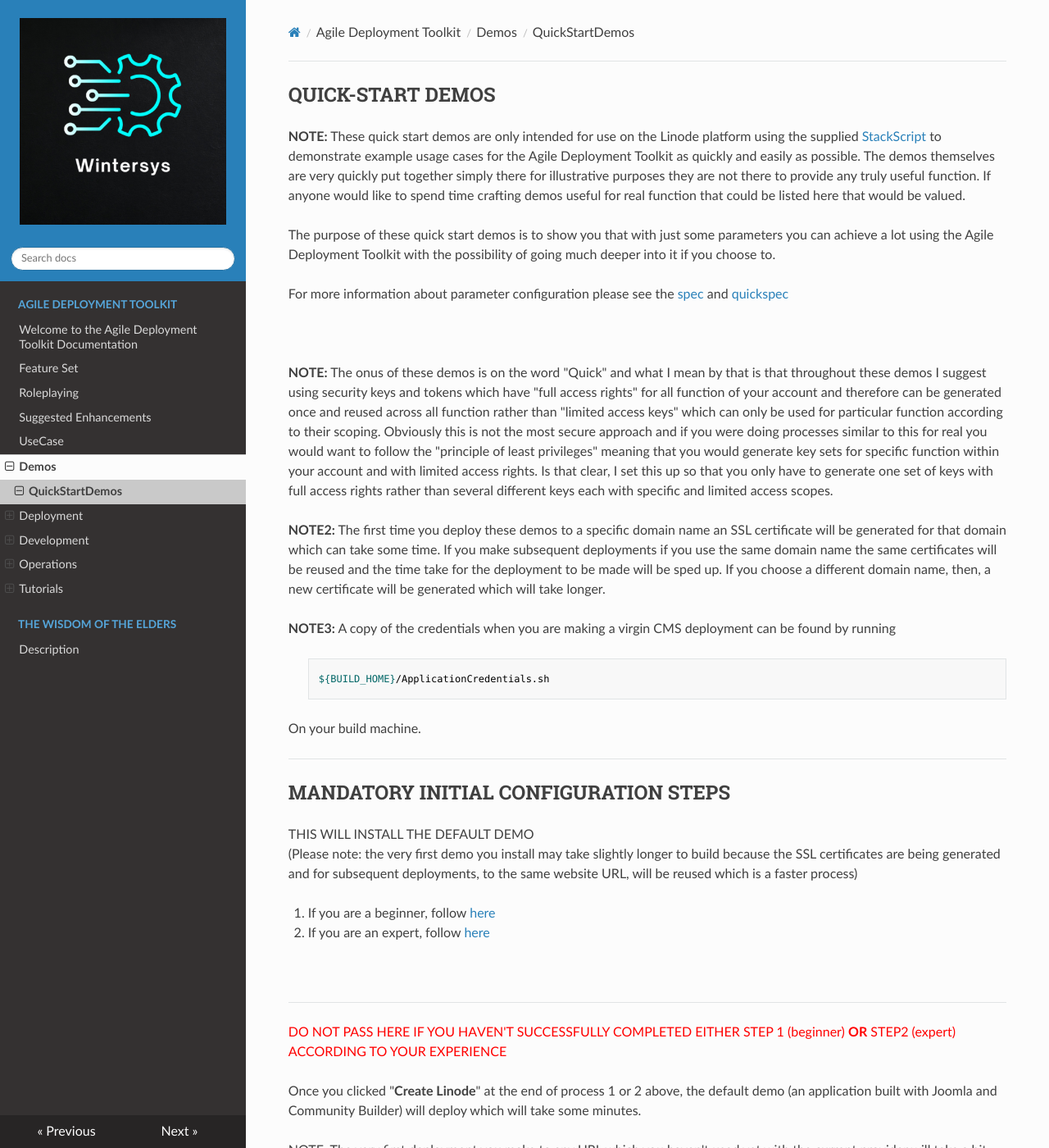
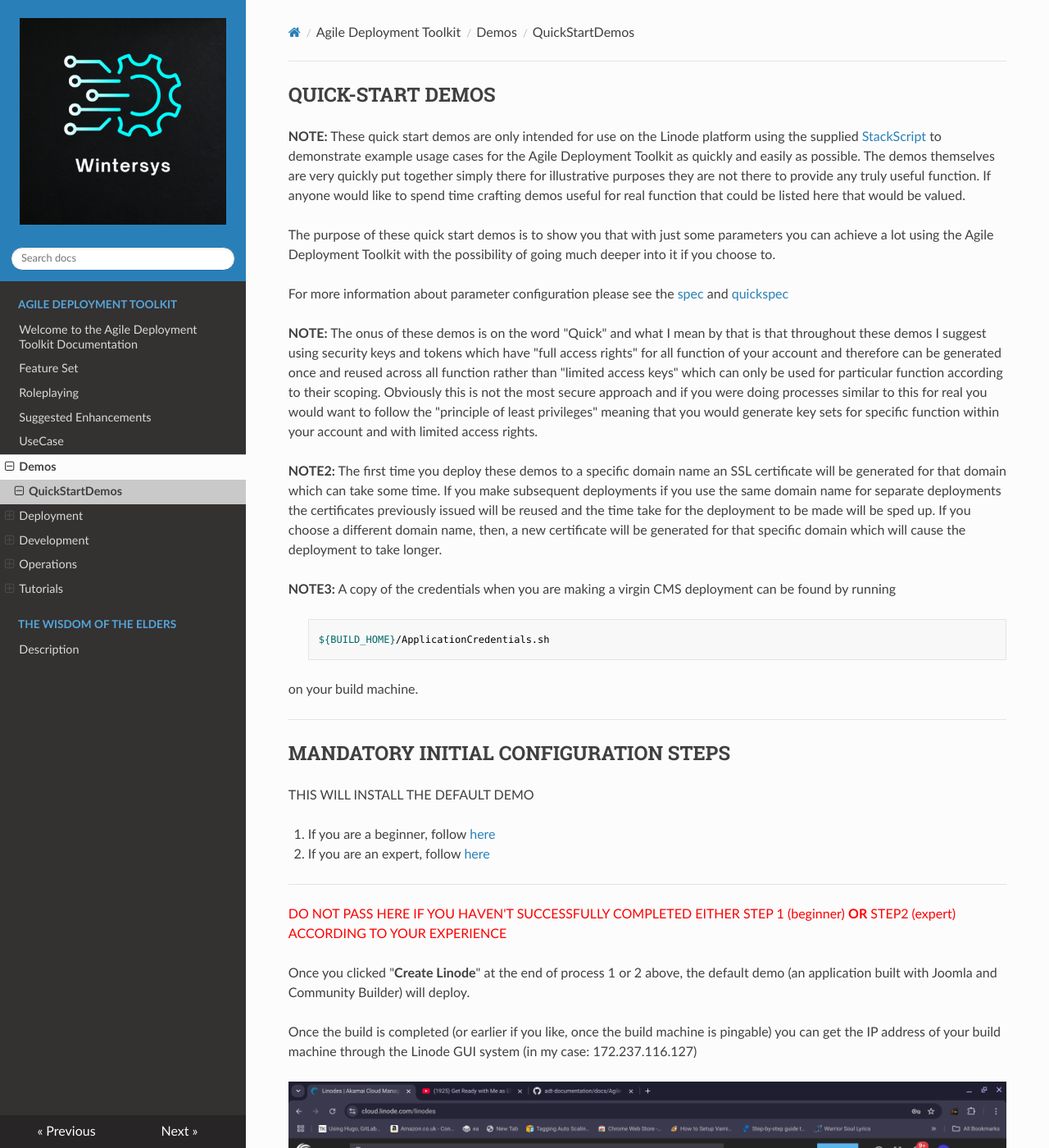
Before and after one commit to wintersys-dev/adt-documentation, an MkDocs documentation site: the page built from docs/Agile Deployment Toolkit/Demos/QuickStartDemos.md, in a window 1280 px wide and 1400 px high. Shown: the whole window at 82% size. Built offline with MkDocs 1.6.1, drawn with Linux system fonts in a browser that asks for light colours; nearby versions of some CDN libraries; some of the changed text lies outside the part shown.

Commit message:
Update QuickStartDemos.md

```diff
--- a/docs/Agile Deployment Toolkit/Demos/QuickStartDemos.md
+++ b/docs/Agile Deployment Toolkit/Demos/QuickStartDemos.md
@@ -6,36 +6,30 @@ The purpose of these quick start demos is to show you that with just some parame
 
 For more information about parameter configuration please see the [spec](https://github.com/wintersys-dev/adt-build-machine-scripts/blob/main/templatedconfigurations/specification.md) and [quickspec](https://github.com/wintersys-dev/adt-build-machine-scripts/blob/main/templatedconfigurations/quick_specification.dat)
 
-<br/>
+**NOTE:** The onus of these demos is on the word "Quick" and what I mean by that is that throughout these demos I suggest using security keys and tokens which have "full access rights" for all function of your account and therefore can be generated once and reused across all function rather than "limited access keys" which can only be used for particular function according to their scoping. Obviously this is not the most secure approach and if you were doing processes similar to this for real you would want to follow the "principle of least privileges" meaning that you would generate key sets for specific function within your account and with limited access rights.
 
-**NOTE:** The onus of these demos is on the word "Quick" and what I mean by that is that throughout these demos I suggest using security keys and tokens which have "full access rights" for all function of your account and therefore can be generated once and reused across all function rather than "limited access keys" which can only be used for particular function according to their scoping. Obviously this is not the most secure approach and if you were doing processes similar to this for real you would want to follow the "principle of least privileges" meaning that you would generate key sets for specific function within your account and with limited access rights.  Is that clear, I set this up so that you only have to generate one set of keys with full access rights rather than several different keys each with specific and limited access scopes.
-
-**NOTE2:** The first time you deploy these demos to a specific domain name an SSL certificate will be generated for that domain which can take some time. If you make subsequent deployments if you use the same domain name the same certificates will be reused and the time take for the deployment to be made will be sped up. If you choose a different domain name, then, a new certificate will be generated which will take longer.
+**NOTE2:** The first time you deploy these demos to a specific domain name an SSL certificate will be generated for that domain which can take some time. If you make subsequent deployments if you use the same domain name for separate deployments the certificates previously issued will be reused and the time take for the deployment to be made will be sped up. If you choose a different domain name, then, a new certificate will be generated for that specific domain which will cause the deployment to take longer.
 
 **NOTE3:** A copy of the credentials when you are making a virgin CMS deployment can be found by running
 
 >     ${BUILD_HOME}/ApplicationCredentials.sh
 
-On your build machine.
+on your build machine.
 
 ------------------------------
 
 ## MANDATORY INITIAL CONFIGURATION STEPS
+
 THIS WILL INSTALL THE DEFAULT DEMO
-(Please note: the very first demo you install may take slightly longer to build because the SSL certificates are being generated and for subsequent deployments, to the same website URL, will be reused which is a faster process)
 
 1. If you are a beginner, follow [here](./QuickStartDemosPrepBeginnerLevel.md)
 2. If you are an expert, follow [here](./QuickStartDemosPrepExpertLevel.md)
-
-<br/>
 
 -------------------------------
 
 <span style="color:red">DO NOT PASS HERE IF YOU HAVEN'T SUCCESSFULLY COMPLETED EITHER STEP 1 (beginner) **OR** STEP2 (expert) ACCORDING TO YOUR EXPERIENCE</span>
 
-Once you clicked "**Create Linode**" at the end of process 1 or 2 above, the default demo (an application built with Joomla and Community Builder) will deploy which will take some minutes.
-
-NOTE: The very first deployment you make to any URL which you haven't used yet with the current provider will take a bit longer (maybe as much as 5 minutes longer) because the DNS Propagation needed to generate an SSL certificate using Let's Encrypt takes some minutes (if anyone knows how to speed this up that would be cool). On subsequent deployments (using the exact same domain name that you have already deployed to and with the same provider, in this case Linode), the originally generated certificate (as long as it is still valid) will be re-used and so does not need to be regenerated and DNS validation satisfied and this will speed up the deployment. You can also set IN_PARALLEL to 1 and this will parallelise the current build making the build process orders of magnitude faster.
+Once you clicked "**Create Linode**" at the end of process 1 or 2 above, the default demo (an application built with Joomla and Community Builder) will deploy.
 
 Once the build is completed (or earlier if you like, once the build machine is pingable) you can get the IP address of your build machine through the Linode GUI system (in my case: 172.237.116.127)
 
@@ -53,17 +47,17 @@ then do a
 >      cd adt-build-machine-scripts
 >      ./Logs.sh
 
-<br/><br/>
-
 -----------------
 
 ## FURTHER QUICK DEMOS
 
 If you want to try further demos other than just our default one click [here](./CustomisedDemos.md). You might want to reference [Understanding StackScript overrides](./ExampleStackScriptOverride.md)
 
+--------------------
+
 ## DEPLOYING THESE DEMOS USING CLOUD-INIT
 
-With the slight modification of following the step that says "Quick Demo" or "if you are making Quick Demo deployment" you can achieve the same thing as you have achieved using a StackScript but with a "UserData" script instead. UserData scripts have the disadvantage of being more complex to look at but the advantage of being platform independent.
+With the slight modification of following the step that says "Quick Demo" or "if you are making Quick Demo deployment" you can achieve the same thing as you have achieved using a StackScript but with a "UserData" or "Cloud Init" script instead. UserData scripts have the disadvantage of being more complex to look at but the advantage of being platform independent.
 
 [DigitalOcean](../Tutorials/digitalocean/build-machine.md)
 [Exoscale](../Tutorials/exoscale/build-machine.md)
```
